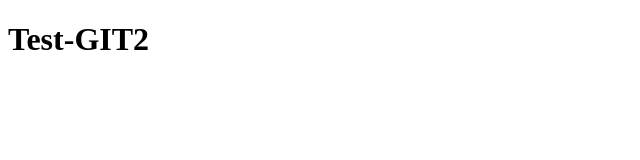
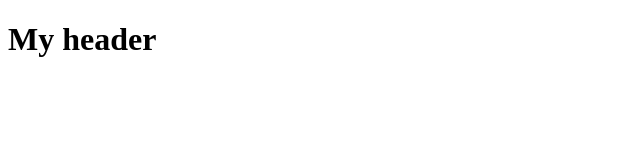
Before and after one commit to iNkyZ1/test-git2, a plain HTML site: page index.html in a window 1280 px wide. Shown: the whole page, without its empty margins (0-640 px from the left). Drawn offline with Linux system fonts and the light colour scheme.

Commit message:
develop header

```diff
--- a/index.html
+++ b/index.html
@@ -6,7 +6,7 @@
     <title>Test-GIT2</title>
 </head>
 <body>
-    <h1>Test-GIT2</h1>
+    <h1>My header</h1>
     <script src="index.js"></script>
 </body>
 </html>
--- a/index.js
+++ b/index.js
@@ -1,3 +1 @@
 console.log('Hello World!');
-
-console.log('Error');
```
